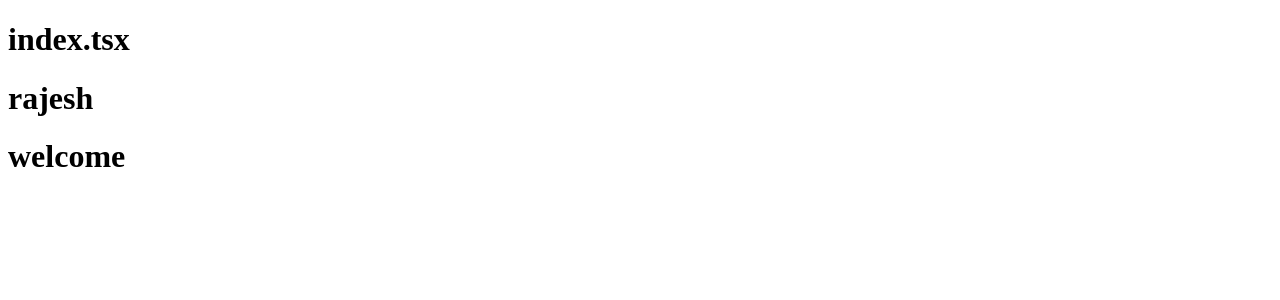
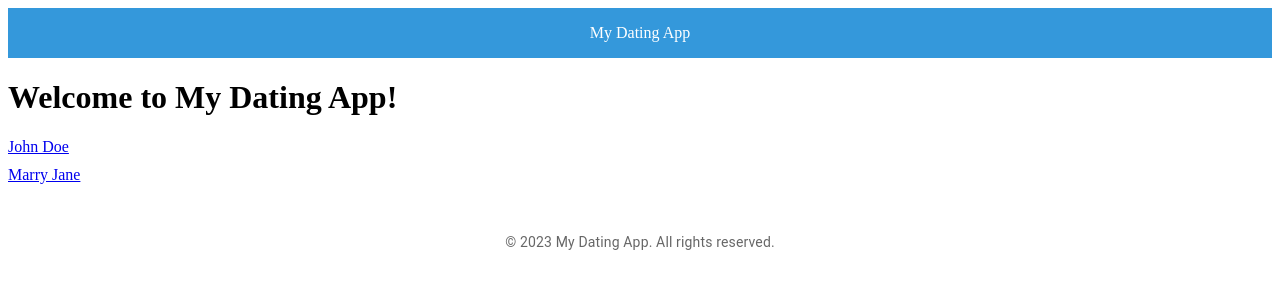
Before and after one commit to oasis63/next-devspace, a Next.js app: page / in a window 1280 px wide. Shown: the top 300 px of the page. Built offline with nearby package versions, Linux system fonts and the light colour scheme.

Commit message:
some more ui changes

```diff
--- /dev/null
+++ b/components/FooterMui/FooterMui.tsx
@@ -0,0 +1,18 @@
+// components/FooterMui.tsx
+
+import { Container, Typography } from "@mui/material";
+
+const FooterMui = () => {
+  return (
+    <Container
+      component="footer"
+      sx={{ mt: 4, py: 2, bgcolor: "background.paper" }}
+    >
+      <Typography variant="body2" color="text.secondary" align="center">
+        &copy; 2023 My Dating App. All rights reserved.
+      </Typography>
+    </Container>
+  );
+};
+
+export default FooterMui;
--- /dev/null
+++ b/components/Header/Header.module.scss
@@ -0,0 +1,8 @@
+/* components/Header.module.scss */
+
+.header {
+  background-color: #3498db;
+  color: white;
+  padding: 1rem;
+  text-align: center;
+}
--- /dev/null
+++ b/components/Header/Header.tsx
@@ -0,0 +1,9 @@
+// components/Header.tsx
+
+import styles from "./Header.module.scss";
+
+const Header = () => {
+  return <header className={styles.header}>My Dating App</header>;
+};
+
+export default Header;
--- /dev/null
+++ b/components/UserList/UserList.module.scss
@@ -0,0 +1,8 @@
+.userList {
+  list-style: none;
+  padding: 0;
+}
+
+.userListItem {
+  margin-bottom: 10px;
+}
--- /dev/null
+++ b/components/UserList/UserList.tsx
@@ -0,0 +1,25 @@
+// components/UserList.tsx
+
+import { User } from "@/utils/models";
+import React from "react";
+import Link from "next/link";
+import styles from "./UserList.module.scss";
+
+interface UserListProps {
+  users: User[];
+}
+
+const UserList: React.FC<UserListProps> = ({ users }) => {
+  return (
+    <ul className={styles.userList}>
+      {users.map((user) => (
+        <li key={user.userId} className={styles.userListItem}>
+          <Link href={`/profile/${user.userId}`}>{user.name}</Link>
+        </li>
+        // Display other user details as needed
+      ))}
+    </ul>
+  );
+};
+
+export default UserList;
--- a/pages/index.tsx
+++ b/pages/index.tsx
@@ -1,121 +1,48 @@
-import Head from "next/head";
-import Image from "next/image";
-import { Inter } from "next/font/google";
-import styles from "@/styles/Home.module.css";
-import Comp1 from "@/components/comp1";
+// pages/index.tsx
 
-const inter = Inter({ subsets: ["latin"] });
+import FooterMui from "@/components/FooterMui/FooterMui";
+import Header from "@/components/Header/Header";
+import UserList from "@/components/UserList/UserList";
+import { User } from "@/utils/models";
+import Link from "next/link";
+import { useEffect, useState } from "react";
 
-export default function Home() {
+const Home = () => {
+  const [users, setUsers] = useState<User[]>([]);
+  // const [users, setUsers] = useState([]);
+
+  const fetchUsers = async () => {
+    try {
+      const response = await fetch("/api/users/crudUsers");
+      const data = await response.json();
+      setUsers(data.data);
+    } catch (error) {
+      console.error("Error fetching users:", error);
+    }
+  };
+
+  useEffect(() => {
+    // Fetch users from your API
+    // fetchUsers();
+    // For now, let's mock some data
+    const mockUsers = [
+      { userId: "111", name: "John Doe" },
+      { userId: "222", name: "Marry Jane" },
+      // Add more users as needed
+    ];
+    setUsers(mockUsers);
+  }, []);
+
   return (
-    <>
-      <h1> index.tsx </h1>
-      <Comp1 name={"rajesh"} greet={"welcome "} />
-    </>
+    <div>
+      <Header />
+      <h1>Welcome to My Dating App!</h1>
+      <UserList users={users} />
+      {/* <Link href="/profile">Go to Profile Page</Link> */}
+      {/* Add other components and content here */}
+      <FooterMui /> {/* Include FooterMui component */}
+    </div>
   );
-  // return (
-  //   <>
-  //     <Head>
-  //       <title>Create Next App</title>
-  //       <meta name="description" content="Generated by create next app" />
-  //       <meta name="viewport" content="width=device-width, initial-scale=1" />
-  //       <link rel="icon" href="/favicon.ico" />
-  //     </Head>
-  //     <main className={`${styles.main} ${inter.className}`}>
-  //       <div className={styles.description}>
-  //         <p>
-  //           Get started by editing&nbsp;
-  //           <code className={styles.code}>pages/index.tsx</code>
-  //         </p>
-  //         <div>
-  //           <a
-  //             href="https://vercel.com?utm_source=create-next-app&utm_medium=default-template&utm_campaign=create-next-app"
-  //             target="_blank"
-  //             rel="noopener noreferrer"
-  //           >
-  //             By{' '}
-  //             <Image
-  //               src="/vercel.svg"
-  //               alt="Vercel Logo"
-  //               className={styles.vercelLogo}
-  //               width={100}
-  //               height={24}
-  //               priority
-  //             />
-  //           </a>
-  //         </div>
-  //       </div>
+};
 
-  //       <div className={styles.center}>
-  //         <Image
-  //           className={styles.logo}
-  //           src="/next.svg"
-  //           alt="Next.js Logo"
-  //           width={180}
-  //           height={37}
-  //           priority
-  //         />
-  //       </div>
-
-  //       <div className={styles.grid}>
-  //         <a
-  //           href="https://nextjs.org/docs?utm_source=create-next-app&utm_medium=default-template&utm_campaign=create-next-app"
-  //           className={styles.card}
-  //           target="_blank"
-  //           rel="noopener noreferrer"
-  //         >
-  //           <h2>
-  //             Docs <span>-&gt;</span>
-  //           </h2>
-  //           <p>
-  //             Find in-depth information about Next.js features and&nbsp;API.
-  //           </p>
-  //         </a>
-
-  //         <a
-  //           href="https://nextjs.org/learn?utm_source=create-next-app&utm_medium=default-template&utm_campaign=create-next-app"
-  //           className={styles.card}
-  //           target="_blank"
-  //           rel="noopener noreferrer"
-  //         >
-  //           <h2>
-  //             Learn <span>-&gt;</span>
-  //           </h2>
-  //           <p>
-  //             Learn about Next.js in an interactive course with&nbsp;quizzes!
-  //           </p>
-  //         </a>
-
-  //         <a
-  //           href="https://vercel.com/templates?framework=next.js&utm_source=create-next-app&utm_medium=default-template&utm_campaign=create-next-app"
-  //           className={styles.card}
-  //           target="_blank"
-  //           rel="noopener noreferrer"
-  //         >
-  //           <h2>
-  //             Templates <span>-&gt;</span>
-  //           </h2>
-  //           <p>
-  //             Discover and deploy boilerplate example Next.js&nbsp;projects.
-  //           </p>
-  //         </a>
-
-  //         <a
-  //           href="https://vercel.com/new?utm_source=create-next-app&utm_medium=default-template&utm_campaign=create-next-app"
-  //           className={styles.card}
-  //           target="_blank"
-  //           rel="noopener noreferrer"
-  //         >
-  //           <h2>
-  //             Deploy <span>-&gt;</span>
-  //           </h2>
-  //           <p>
-  //             Instantly deploy your Next.js site to a shareable URL
-  //             with&nbsp;Vercel.
-  //           </p>
-  //         </a>
-  //       </div>
-  //     </main>
-  //   </>
-  // )
-}
+export default Home;
--- /dev/null
+++ b/utils/models.ts
@@ -0,0 +1,23 @@
+export interface User {
+  userId?: string;
+  name?: string;
+  username?: string;
+  email?: string;
+  phone?: string;
+  location?: {
+    city?: string;
+    state?: string;
+    country?: string;
+  };
+  interests?: string[];
+  matchingPreference?: {
+    age?: {
+      min?: number;
+      max?: number;
+    };
+    gender?: "Male" | "Female" | "Other";
+    distance?: number;
+  };
+  photos?: string[]; // string arrays of base64 values
+  password?: string;
+}
```
Also changed, not shown: components/UserProfile/UserProfile.module.scss (added, +12 -0 lines), components/UserProfile/UserProfile.tsx (added, +23 -0 lines), package.json (+5 -2 lines), pages/profile/[userId].tsx (added, +35 -0 lines), pages/profile/index.tsx (added, +7 -0 lines), 1 other file (tests, documents, lock files or other folders).
